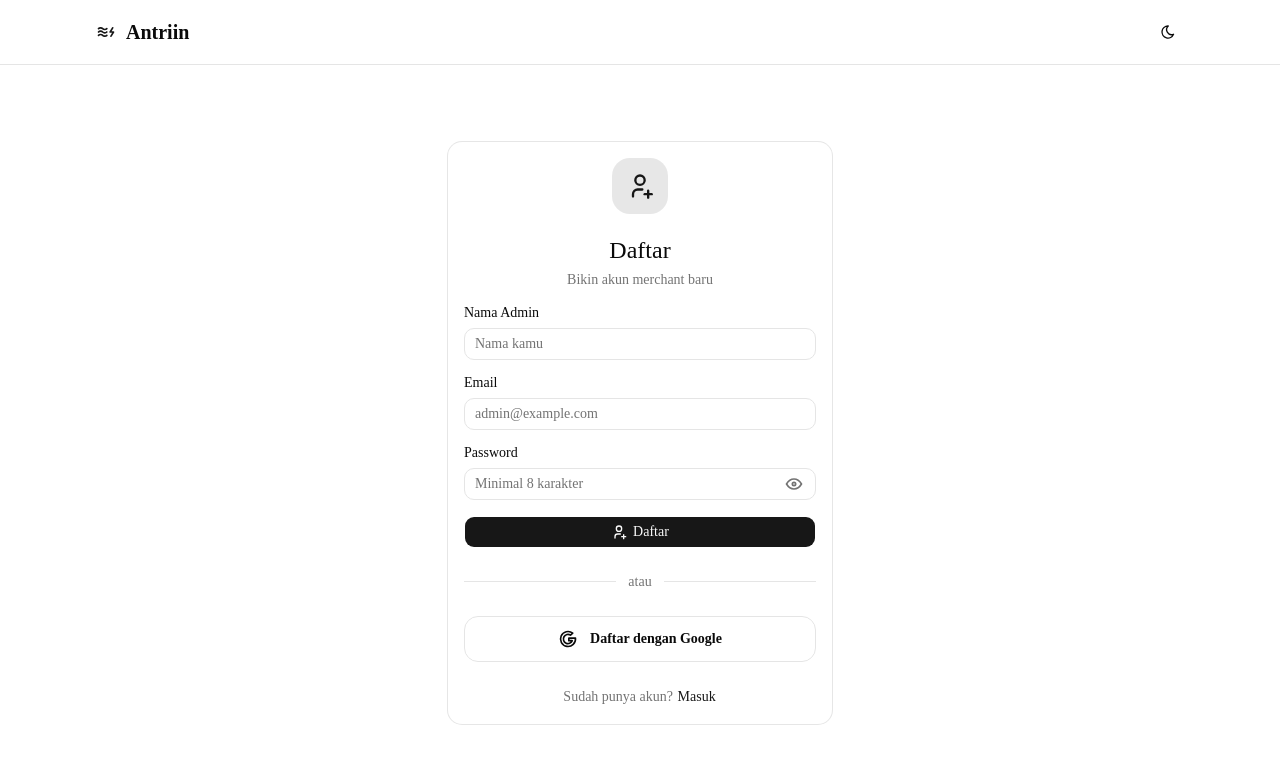
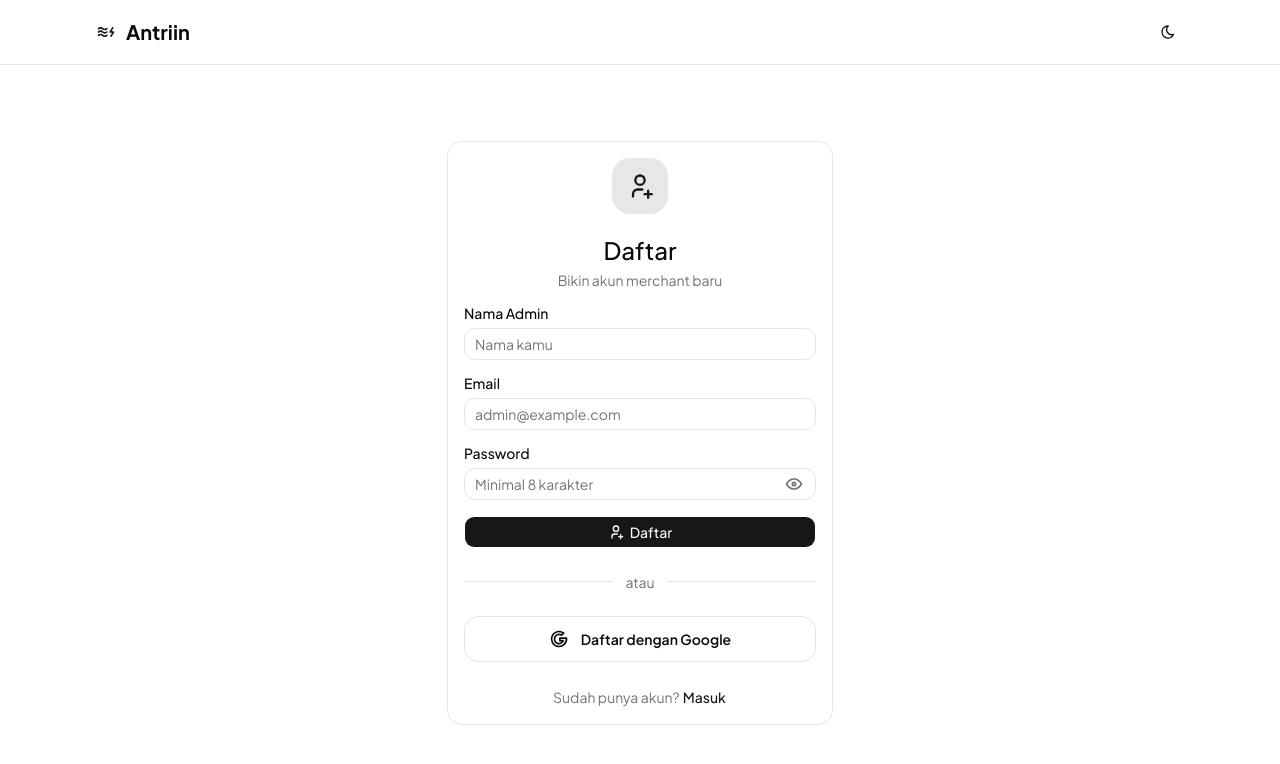
Before and after one commit to m-abduh/antrian, a Next.js app in the folder admin/: page /register in a window 1280 px wide. Shown: the top 764 px of the page. Built offline with nearby package versions, Linux system fonts and the light colour scheme; no server answers.

Commit message:
feat: swap Geist to Plus Jakarta Sans via next/font/google

```diff
--- a/admin/src/app/globals.css
+++ b/admin/src/app/globals.css
@@ -84,9 +84,9 @@
   --color-primary: var(--primary);
   --color-primary-foreground: var(--primary-foreground);
   --color-ring: var(--ring);
-  --font-sans: var(--font-sans);
+  --font-sans: var(--font-plus-jakarta-sans);
   --font-mono: var(--font-geist-mono);
-  --font-heading: var(--font-sans);
+  --font-heading: var(--font-plus-jakarta-sans);
   --color-sidebar-ring: var(--sidebar-ring);
   --color-sidebar-border: var(--sidebar-border);
   --color-sidebar-accent-foreground: var(--sidebar-accent-foreground);
--- a/admin/src/app/layout.tsx
+++ b/admin/src/app/layout.tsx
@@ -1,11 +1,12 @@
 import type { Metadata } from 'next';
-import { Geist, Geist_Mono } from 'next/font/google';
+import { Plus_Jakarta_Sans, Geist_Mono } from 'next/font/google';
 import './globals.css';
 import { Providers } from '@/lib/providers';
 
-const geistSans = Geist({
-  variable: '--font-geist-sans',
+const plusJakartaSans = Plus_Jakarta_Sans({
+  variable: '--font-plus-jakarta-sans',
   subsets: ['latin'],
+  weight: ['300', '400', '500', '600', '700', '800'],
 });
 
 const geistMono = Geist_Mono({
@@ -28,7 +29,7 @@ export default function RootLayout({
   children: React.ReactNode;
 }>) {
   return (
-    <html lang="id" suppressHydrationWarning className={`${geistSans.variable} ${geistMono.variable}`}>
+    <html lang="id" suppressHydrationWarning className={`${plusJakartaSans.variable} ${geistMono.variable}`}>
       <body className="min-h-screen bg-background text-foreground antialiased">
         <Providers>{children}</Providers>
       </body>
```
